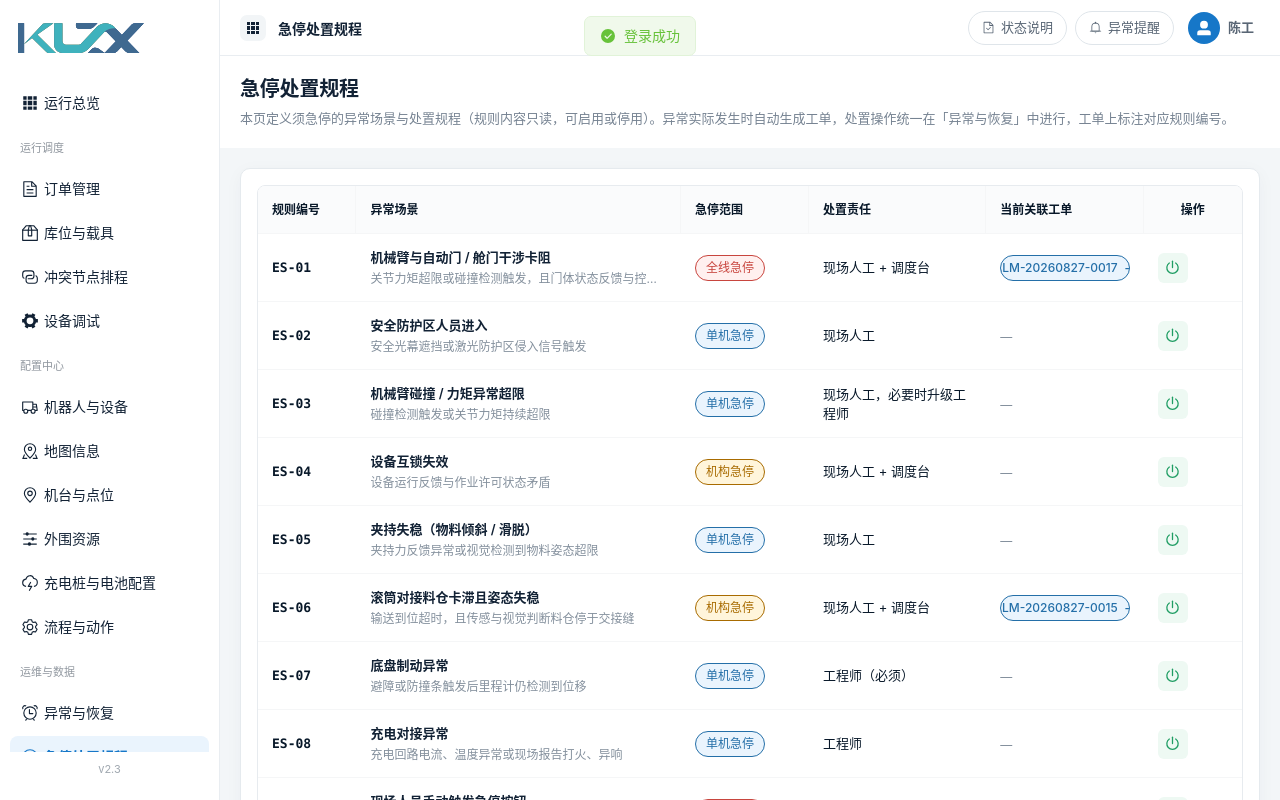
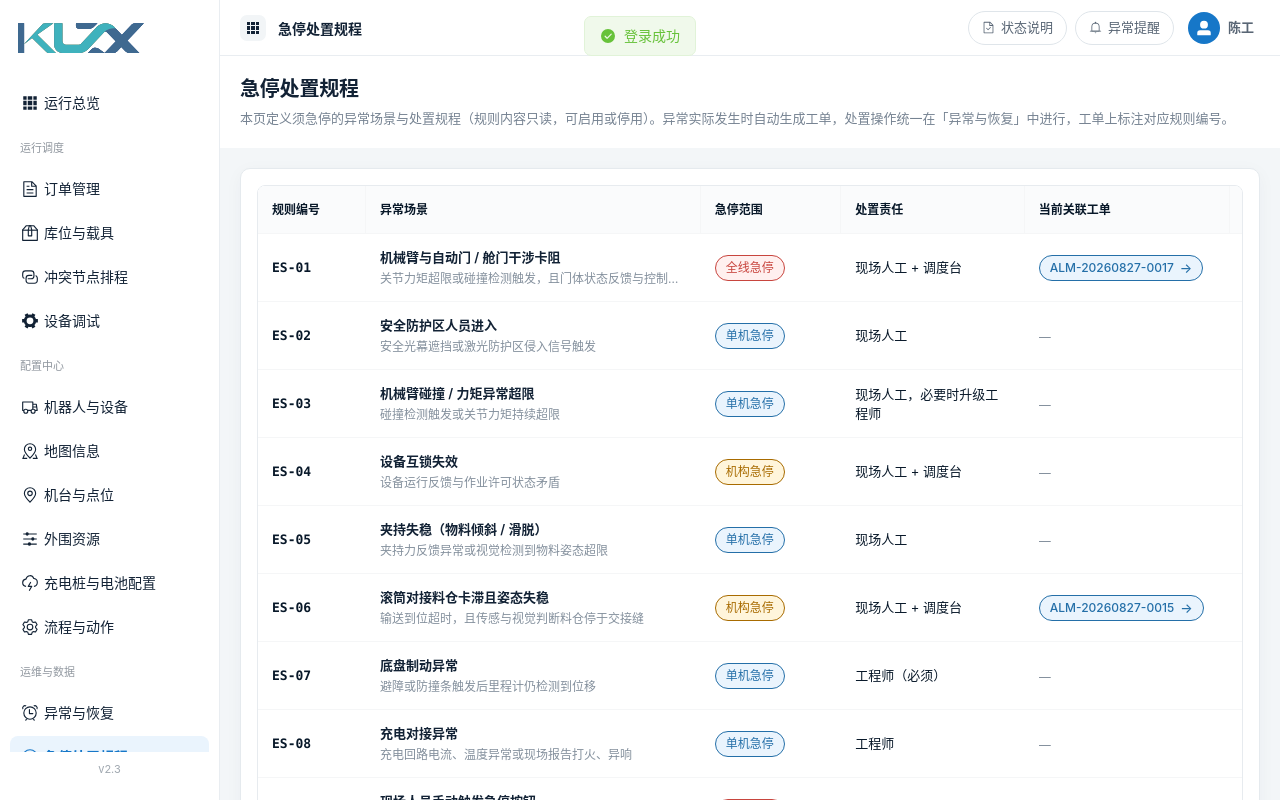
Before and after one commit to xiudao999-art/super-agv-front, a Vue app: page /operations/emergency-stop in a window 1280 px wide. Both pictures are taken after a click on the button "登录". Built offline with nearby package versions, Linux system fonts and the light colour scheme.

Commit message:
修复急停处置弹窗样式

```diff
--- a/src/views/ExceptionOperationsView.vue
+++ b/src/views/ExceptionOperationsView.vue
@@ -95,7 +95,7 @@ onBeforeUnmount(() => { document.removeEventListener('keydown', onKeydown); docu
           <colgroup><col class="col-rule"><col class="col-scene"><col class="col-scope"><col class="col-duty"><col class="col-ticket"><col class="col-action"></colgroup>
           <thead><tr><th>规则编号</th><th>异常场景</th><th>急停范围</th><th>处置责任</th><th>当前关联工单</th><th class="col-actions">操作</th></tr></thead>
           <tbody><tr v-for="row in emergencyProcedures" :key="row.id" class="clickable-row" tabindex="0" :aria-label="`查看急停规则 ${row.id}`" @click="open(row)" @keydown.enter="open(row)">
-            <td class="ops-code">{{ row.id }}</td><td><strong class="table-primary">{{ row.title }}</strong><span class="table-secondary">{{ row.signal }}</span></td><td><span :class="['scope-chip',scopeClass(row.scope)]">{{ row.scope }}</span></td><td>{{ row.duty }}</td><td><button v-for="ticket in row.tickets" :key="ticket" class="ticket-chip procedure-ticket-link" type="button" :title="`前往异常与恢复查看 ${ticket}`" @click.stop="toTicket(ticket)">{{ ticket }}<span>→</span></button><span v-if="!row.tickets.length" class="table-secondary">—</span></td><td class="procedure-status-cell col-actions"><TableActionButton kind="toggle" :label="enabled[row.id]?'停用规则':'启用规则'" :active="enabled[row.id]" :danger="enabled[row.id]" @click.stop="toggleProcedure(row)"/></td>
+            <td class="ops-code">{{ row.id }}</td><td><strong class="table-primary">{{ row.title }}</strong><span class="table-secondary">{{ row.signal }}</span></td><td><span :class="['scope-chip',scopeClass(row.scope)]">{{ row.scope }}</span></td><td>{{ row.duty }}</td><td><button v-for="ticket in row.tickets" :key="ticket" class="ticket-chip procedure-ticket-link" type="button" :title="`前往异常与恢复查看 ${ticket}`" @click.stop="toTicket(ticket)"><span class="ticket-label">{{ ticket }}</span><span class="ticket-arrow" aria-hidden="true">→</span></button><span v-if="!row.tickets.length" class="table-secondary">—</span></td><td class="procedure-status-cell col-actions"><TableActionButton kind="toggle" :label="enabled[row.id]?'停用规则':'启用规则'" :active="enabled[row.id]" :danger="enabled[row.id]" @click.stop="toggleProcedure(row)"/></td>
           </tr></tbody>
         </table>
       </div></div></section>
@@ -117,7 +117,7 @@ onBeforeUnmount(() => { document.removeEventListener('keydown', onKeydown); docu
 
           <template v-else>
             <div class="procedure-meta"><span :class="['scope-chip',scopeClass(selected.scope)]">{{ selected.scope }}</span><span class="readonly-chip">只读规程</span></div>
-            <div class="ops-summary"><article class="ops-summary-item wide"><span>检测信号</span><strong>{{ selected.signal }}</strong></article><article class="ops-summary-item wide"><span>当前关联工单</span><strong><button v-for="ticket in selected.tickets" :key="ticket" class="ticket-chip procedure-ticket-link" type="button" @click="toTicket(ticket)">{{ ticket }}<span>→</span></button><span v-if="!selected.tickets.length">暂无进行中的工单</span></strong></article></div>
+            <div class="ops-summary"><article class="ops-summary-item wide"><span>检测信号</span><strong>{{ selected.signal }}</strong></article><article class="ops-summary-item wide"><span>当前关联工单</span><strong><button v-for="ticket in selected.tickets" :key="ticket" class="ticket-chip procedure-ticket-link" type="button" @click="toTicket(ticket)"><span class="ticket-label">{{ ticket }}</span><span class="ticket-arrow" aria-hidden="true">→</span></button><span v-if="!selected.tickets.length">暂无进行中的工单</span></strong></article></div>
             <section class="ops-section"><div class="ops-section-title"><h3>1. 系统自动执行</h3><span>急停触发后立即完成</span></div><ol class="procedure-list"><li v-for="item in selected.auto" :key="item" class="procedure-item">{{ item }}</li></ol></section>
             <section class="ops-section"><div class="ops-section-title"><h3>2. 人工处置步骤</h3><span>在异常工单中逐项确认</span></div><ol class="procedure-list"><li v-for="item in selected.manual" :key="item" class="procedure-item">{{ item }}</li></ol></section>
             <section class="ops-section"><div class="ops-section-title"><h3>3. 恢复放行条件</h3><span>归位后由系统复核</span></div><ul class="checkpoint-list"><li v-for="item in selected.gates" :key="item" class="checkpoint-item">{{ item }}</li></ul></section>
@@ -1370,12 +1370,12 @@ body {
 .workorder-ops-table .status-tag.critical{color:#c8453e;background:#fff0ef}
 .workorder-ops-table .status-tag.warning{color:#a86b00;background:#fff5db}
 .workorder-ops-table .status-tag.valid{color:#287b56;background:#e9f7f0}
-.procedure-ops-table{min-width:820px}
+.procedure-ops-table{min-width:1080px}
 .procedure-ops-table .col-rule{width:10%}
-.procedure-ops-table .col-scene{width:33%}
+.procedure-ops-table .col-scene{width:31%}
 .procedure-ops-table .col-scope{width:13%}
-.procedure-ops-table .col-duty{width:18%}
-.procedure-ops-table .col-ticket{width:16%}
+.procedure-ops-table .col-duty{width:17%}
+.procedure-ops-table .col-ticket{width:19%}
 .procedure-ops-table .col-action{width:10%}
 .procedure-ops-table td:first-child,.procedure-ops-table td:last-child{white-space:nowrap}
 .procedure-ops-table td:nth-child(5){white-space:nowrap}
@@ -1393,7 +1393,11 @@ body {
 .procedure-switch:hover{background:#f4f7f8}
 .procedure-switch:focus-visible{outline:2px solid rgba(22,119,200,.28);outline-offset:2px}
 .confirm-item{align-items:flex-start}.confirm-item input[type="checkbox"]{width:16px;height:16px;min-width:16px;min-height:16px;flex:0 0 16px;margin:1px 0 0;accent-color:#1677c8}.confirm-item>span{min-width:0;flex:1}.confirm-item .role-chip{flex:0 0 auto}
-.procedure-ticket-link{max-width:100%;box-sizing:border-box;gap:7px;min-height:28px;padding:4px 8px;overflow:hidden;border:1px solid #cfe2f2;text-overflow:ellipsis;transition:border-color .15s ease,background .15s ease}.procedure-ticket-link:hover{border-color:#7db4dd;background:#dfedf9}.procedure-ticket-link span{margin:0;color:inherit;font-size:13px}
+.procedure-ticket-link{max-width:100%;box-sizing:border-box;gap:6px;min-height:28px;padding:4px 9px;overflow:hidden;border:1px solid #cfe2f2;transition:border-color .15s ease,background .15s ease}.procedure-ticket-link:hover{border-color:#7db4dd;background:#dfedf9}.procedure-ticket-link .ticket-label{min-width:0;overflow:hidden;margin:0;color:inherit;font-size:12px;line-height:16px;text-overflow:ellipsis;white-space:nowrap}.procedure-ticket-link .ticket-arrow{flex:0 0 auto;margin:0;color:inherit;font-size:13px;line-height:16px}
+.protection-list .protection-item{position:relative;min-height:0}
+.protection-list .protection-item::before,
+.checkpoint-list .checkpoint-item::before,
+.procedure-list .procedure-item::before{position:static;inset:auto}
 </style>
 <style scoped>
 .operations-reference-page { padding: 0; }
```
